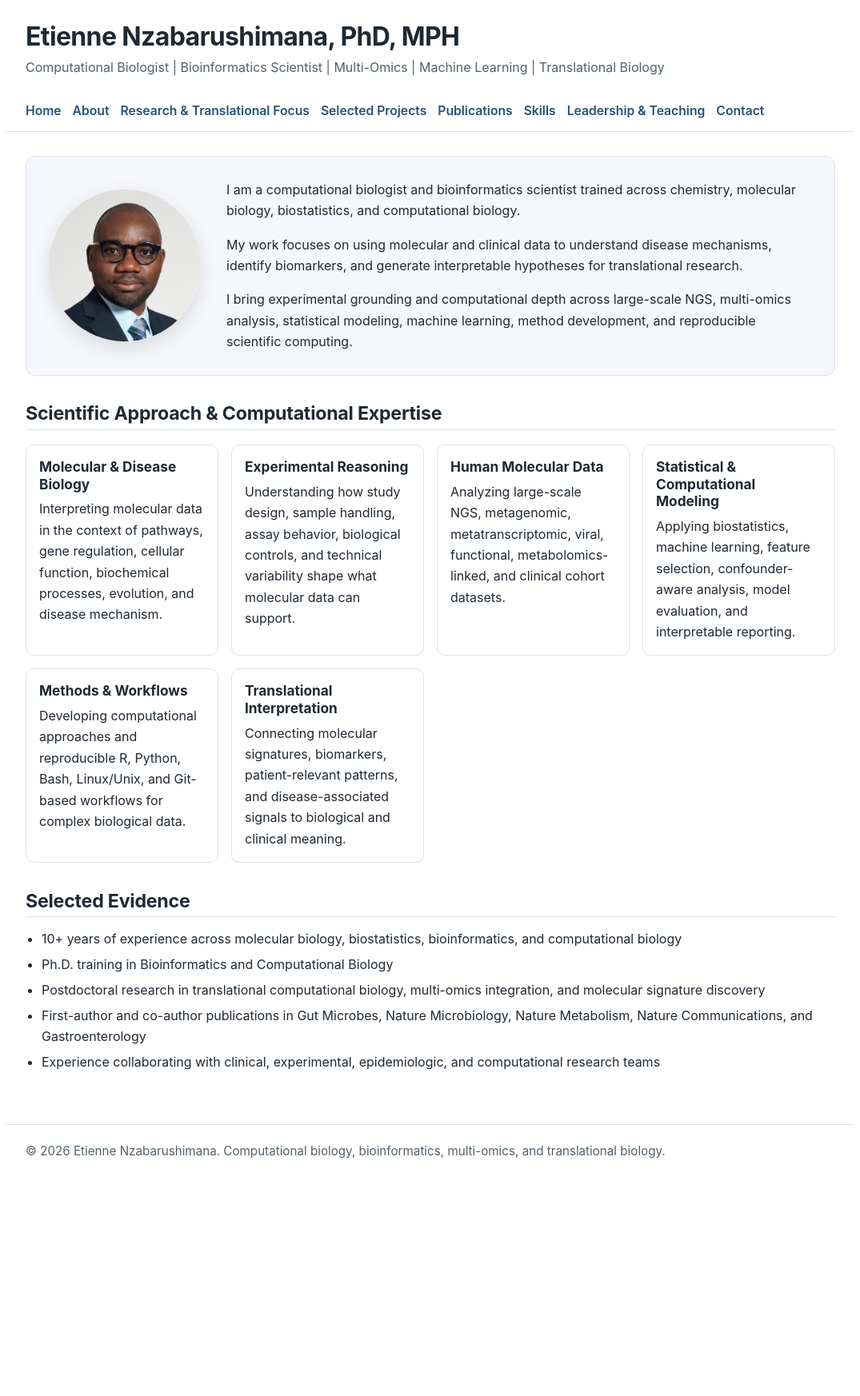
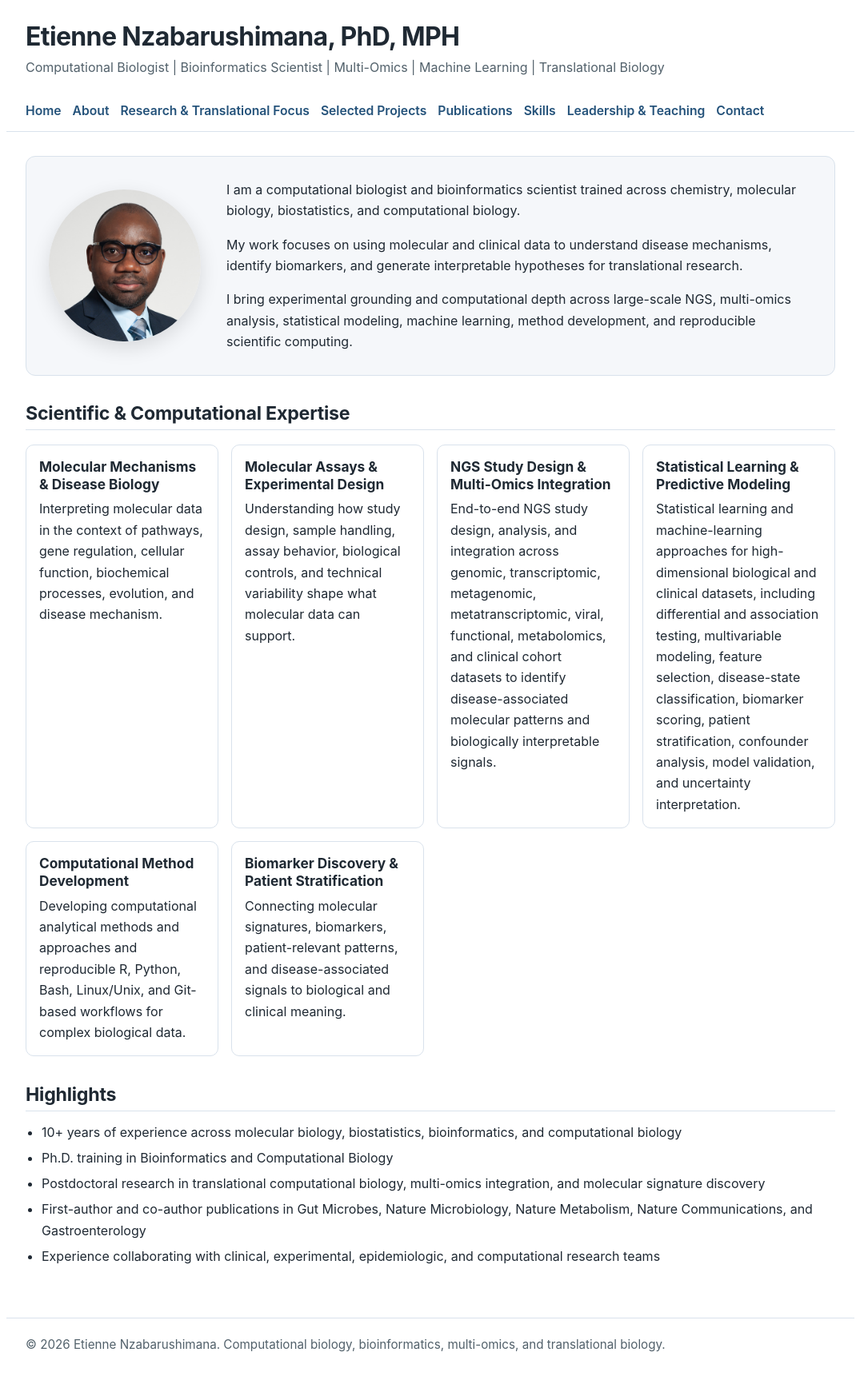
Before and after one commit to Nzabarushimana/nzabarushimana.github.io, a Jekyll site: the page built from index.md, in a window 1280 px wide. Shown: the whole page at 80% size, without its empty margins (102-1177 px from the left). Built offline with Jekyll 4.4.1, drawn with Linux system fonts in a browser that asks for light colours; before the commit the page ends 1504 px from its top, so only the background shows below that.

Commit message:
Update index.md

```diff
--- a/index.md
+++ b/index.md
@@ -23,47 +23,47 @@ title: Home
   </div>
 </div>
 
-## Scientific Approach & Computational Expertise
+## Scientific & Computational Expertise
 
 <div class="card-grid">
 
   <div class="card">
-    <h3>Molecular &amp; Disease Biology</h3>
+    <h3>Molecular Mechanisms &amp; Disease Biology</h3>
     <p>
       Interpreting molecular data in the context of pathways, gene regulation, cellular function, biochemical processes, evolution, and disease mechanism.
     </p>
   </div>
 
   <div class="card">
-    <h3>Experimental Reasoning</h3>
+    <h3>Molecular Assays &amp; Experimental Design</h3>
     <p>
       Understanding how study design, sample handling, assay behavior, biological controls, and technical variability shape what molecular data can support.
     </p>
   </div>
 
+<div class="card">
+  <h3>NGS Study Design &amp; Multi-Omics Integration</h3>
+  <p>
+    End-to-end NGS study design, analysis, and integration across genomic, transcriptomic, metagenomic, metatranscriptomic, viral, functional, metabolomics, and clinical cohort datasets to identify disease-associated molecular patterns and biologically interpretable signals.
+  </p>
+</div>
+
+<div class="card">
+  <h3>Statistical Learning &amp; Predictive Modeling</h3>
+  <p>
+    Statistical learning and machine-learning approaches for high-dimensional biological and clinical datasets, including differential and association testing, multivariable modeling, feature selection, disease-state classification, biomarker scoring, patient stratification, confounder analysis, model validation, and uncertainty interpretation.
+  </p>
+</div>
+
   <div class="card">
-    <h3>Human Molecular Data</h3>
+    <h3>Computational Method Development</h3>
     <p>
-      Analyzing large-scale NGS, metagenomic, metatranscriptomic, viral, functional, metabolomics-linked, and clinical cohort datasets.
+      Developing computational analytical methods and approaches and reproducible R, Python, Bash, Linux/Unix, and Git-based workflows for complex biological data.
     </p>
   </div>
 
   <div class="card">
-    <h3>Statistical &amp; Computational Modeling</h3>
-    <p>
-      Applying biostatistics, machine learning, feature selection, confounder-aware analysis, model evaluation, and interpretable reporting.
-    </p>
-  </div>
-
-  <div class="card">
-    <h3>Methods &amp; Workflows</h3>
-    <p>
-      Developing computational approaches and reproducible R, Python, Bash, Linux/Unix, and Git-based workflows for complex biological data.
-    </p>
-  </div>
-
-  <div class="card">
-    <h3>Translational Interpretation</h3>
+    <h3>Biomarker Discovery &amp; Patient Stratification</h3>
     <p>
       Connecting molecular signatures, biomarkers, patient-relevant patterns, and disease-associated signals to biological and clinical meaning.
     </p>
@@ -71,7 +71,7 @@ title: Home
 
 </div>
 
-## Selected Evidence
+## Highlights
 
 - 10+ years of experience across molecular biology, biostatistics, bioinformatics, and computational biology
 - Ph.D. training in Bioinformatics and Computational Biology
```
